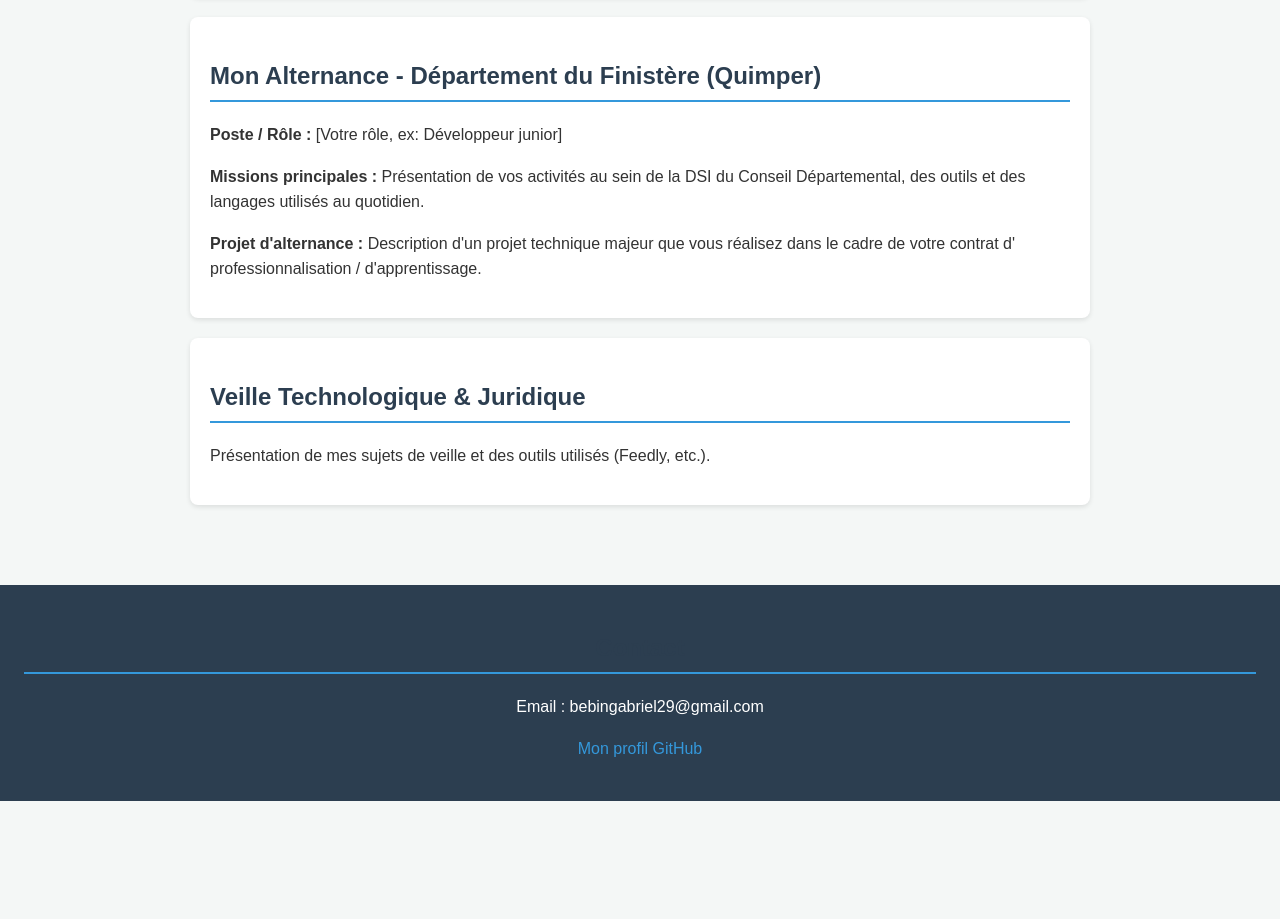
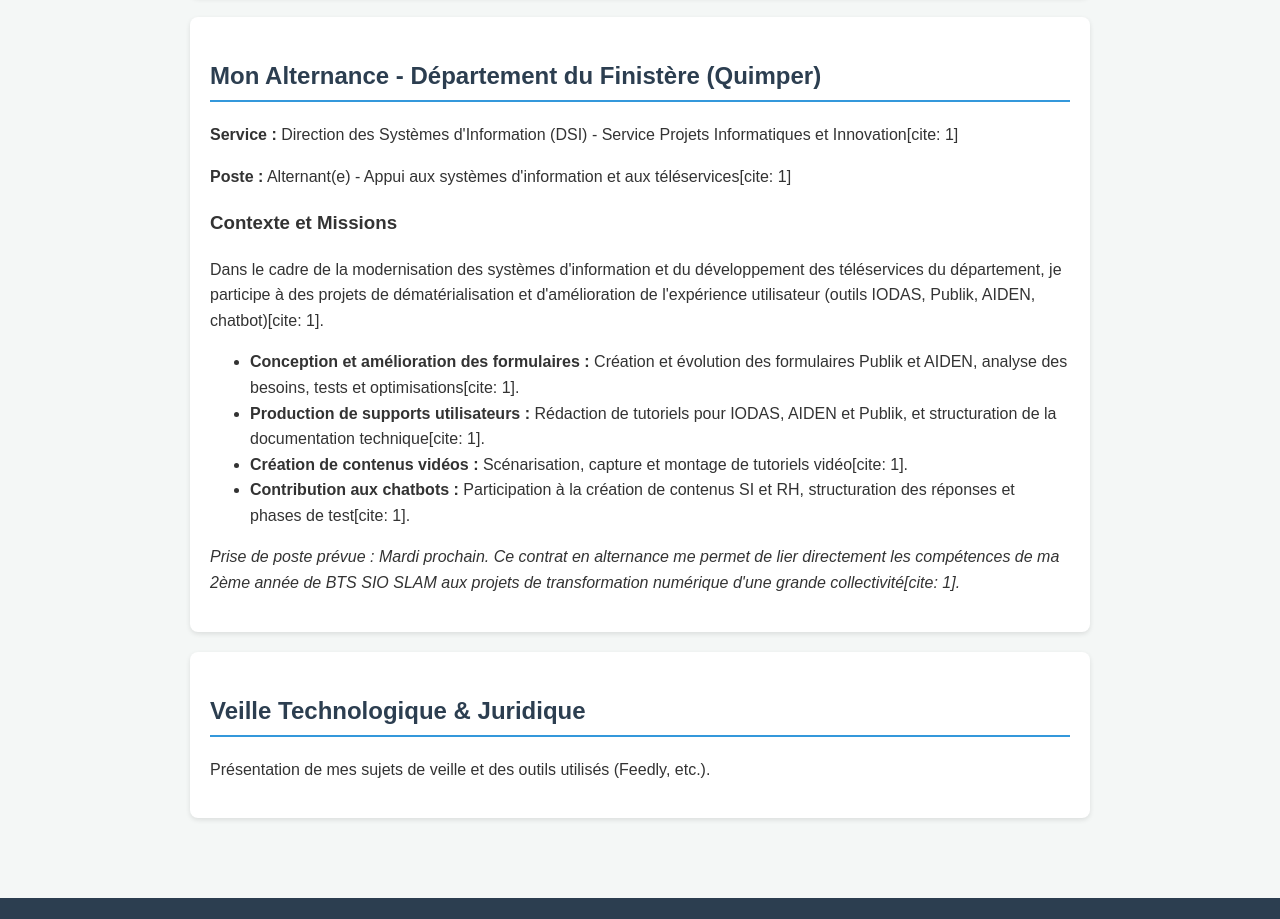
Before and after one commit to Arcasender/bebin-gabriel-bts-sio, a plain HTML site: page index.html in a window 1280 px wide. Shown: the part 1290-2209 px from the top of the page. Before the commit the page ends 2091 px from the top, so only its background shows below. Drawn offline with Linux system fonts and the light colour scheme.

Commit message:
Mise a jour de la section Alternance

```diff
--- a/index.html
+++ b/index.html
@@ -51,9 +51,20 @@
 
         <section id="alternance">
             <h2>Mon Alternance - Département du Finistère (Quimper)</h2>
-            <p><strong>Poste / Rôle :</strong> [Votre rôle, ex: Développeur junior]</p>
-            <p><strong>Missions principales :</strong> Présentation de vos activités au sein de la DSI du Conseil Départemental, des outils et des langages utilisés au quotidien.</p>
-            <p><strong>Projet d'alternance :</strong> Description d'un projet technique majeur que vous réalisez dans le cadre de votre contrat d' professionnalisation / d'apprentissage.</p>
+            <p><strong>Service :</strong> Direction des Systèmes d'Information (DSI) - Service Projets Informatiques et Innovation[cite: 1]</p>
+            <p><strong>Poste :</strong> Alternant(e) - Appui aux systèmes d'information et aux téléservices[cite: 1]</p>
+
+            <h3>Contexte et Missions</h3>
+            <p>Dans le cadre de la modernisation des systèmes d'information et du développement des téléservices du département, je participe à des projets de dématérialisation et d'amélioration de l'expérience utilisateur (outils IODAS, Publik, AIDEN, chatbot)[cite: 1].</p>
+
+            <ul>
+                <li><strong>Conception et amélioration des formulaires :</strong> Création et évolution des formulaires Publik et AIDEN, analyse des besoins, tests et optimisations[cite: 1].</li>
+                <li><strong>Production de supports utilisateurs :</strong> Rédaction de tutoriels pour IODAS, AIDEN et Publik, et structuration de la documentation technique[cite: 1].</li>
+                <li><strong>Création de contenus vidéos :</strong> Scénarisation, capture et montage de tutoriels vidéo[cite: 1].</li>
+                <li><strong>Contribution aux chatbots :</strong> Participation à la création de contenus SI et RH, structuration des réponses et phases de test[cite: 1].</li>
+            </ul>
+
+            <p><em>Prise de poste prévue : Mardi prochain. Ce contrat en alternance me permet de lier directement les compétences de ma 2ème année de BTS SIO SLAM aux projets de transformation numérique d'une grande collectivité[cite: 1].</em></p>
         </section>
 
         <section id="veille">
```
